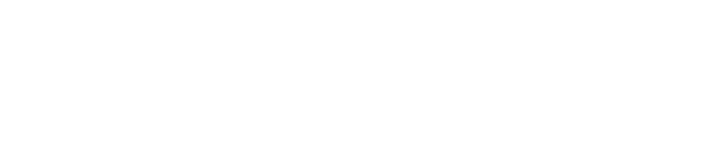
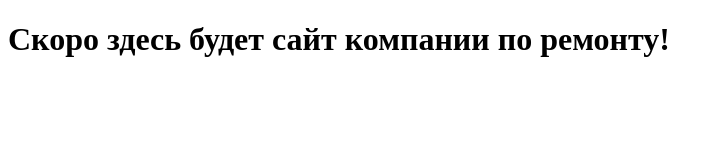
Before and after one commit to RiaRiver/WS-repair-design, a plain HTML site: page index.html in a window 1280 px wide. Shown: the whole page, without its empty margins (0-721 px from the left). Drawn offline with Linux system fonts and the light colour scheme.

Commit message:
create h1

```diff
--- a/index.html
+++ b/index.html
@@ -6,6 +6,6 @@
   <title>Repair design</title>
 </head>
 <body>
-
+  <h1>Скоро здесь будет сайт компании по ремонту!</h1>
 </body>
 </html>
```
